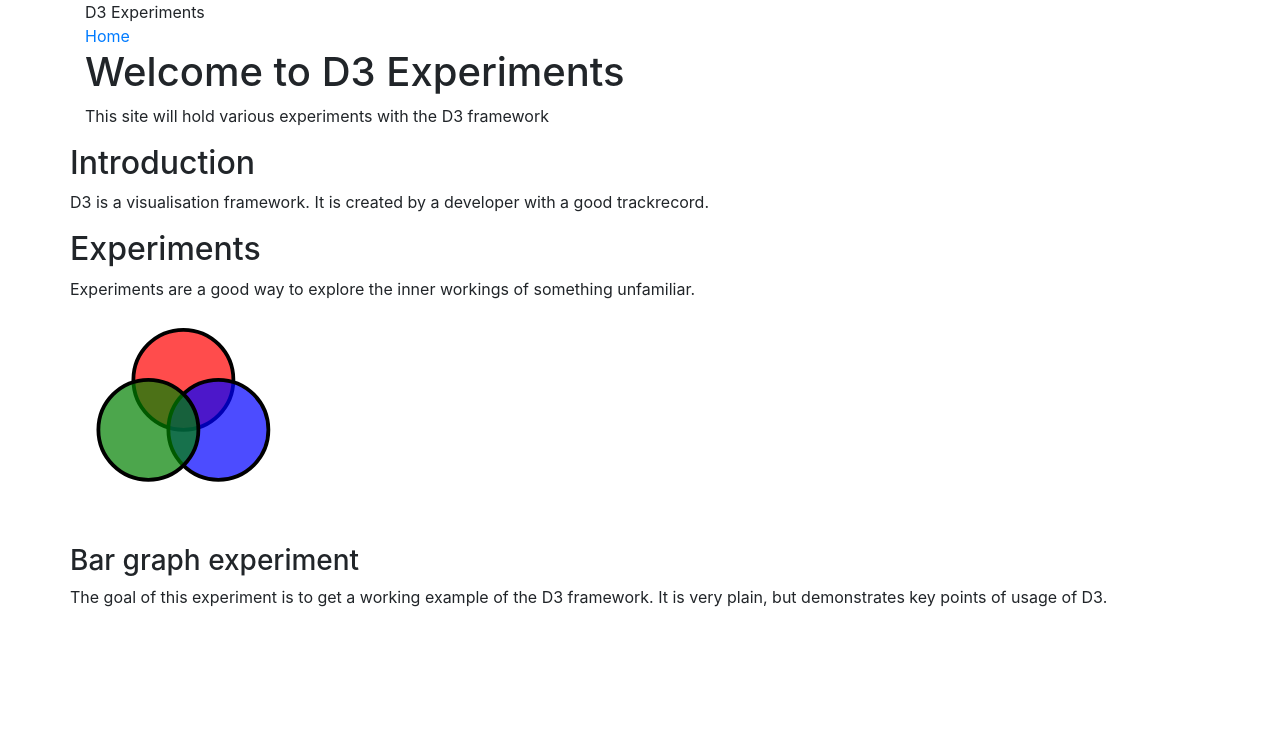
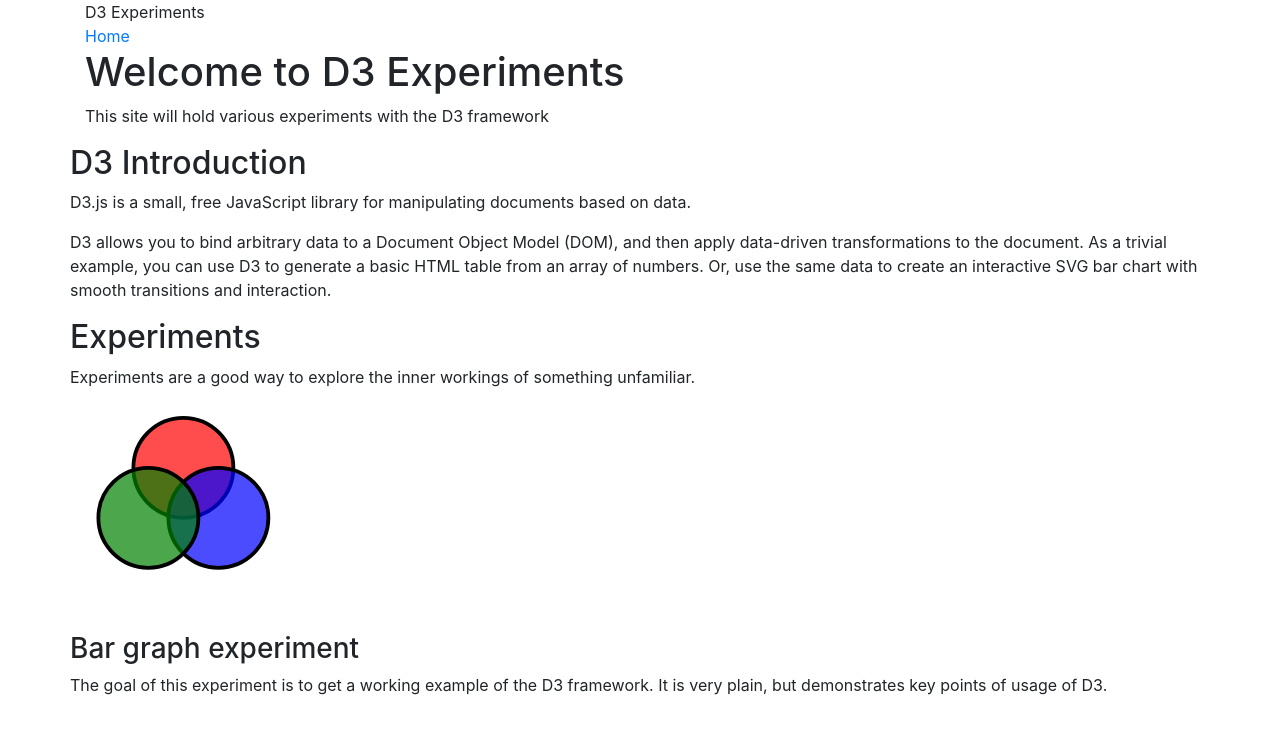
Before and after one commit to dvberkel/D3-Experiment, a plain HTML site: page index.html in a window 1280 px wide. Drawn offline with nearby package versions, Linux system fonts and the light colour scheme.

Commit message:
D3 introduction
The D3 introducition is copied from the D3 site.

```diff
--- a/index.html
+++ b/index.html
@@ -23,11 +23,20 @@
 			</div>
 			<div class="row">
 				<div class="span8">
-					<h2>Introduction</h2>
+					<h2>D3 Introduction</h2>
 					<p>
-						D3 is a visualisation framework. It is created by a
-						developer with a good trackrecord.
+						D3.js is a small, free JavaScript library for manipulating
+						documents based on data.
 					</p>
+						<p>
+							D3 allows you to bind arbitrary data to a Document
+							Object Model (DOM), and then apply data-driven
+							transformations to the document. As a trivial example,
+							you can use D3 to generate a basic HTML table from an
+							array of numbers. Or, use the same data to create an
+							interactive SVG bar chart with smooth transitions and
+							interaction.
+						</p>
 				</div>
 				<div class="span8">
 					<h2>Experiments</h2>
```
